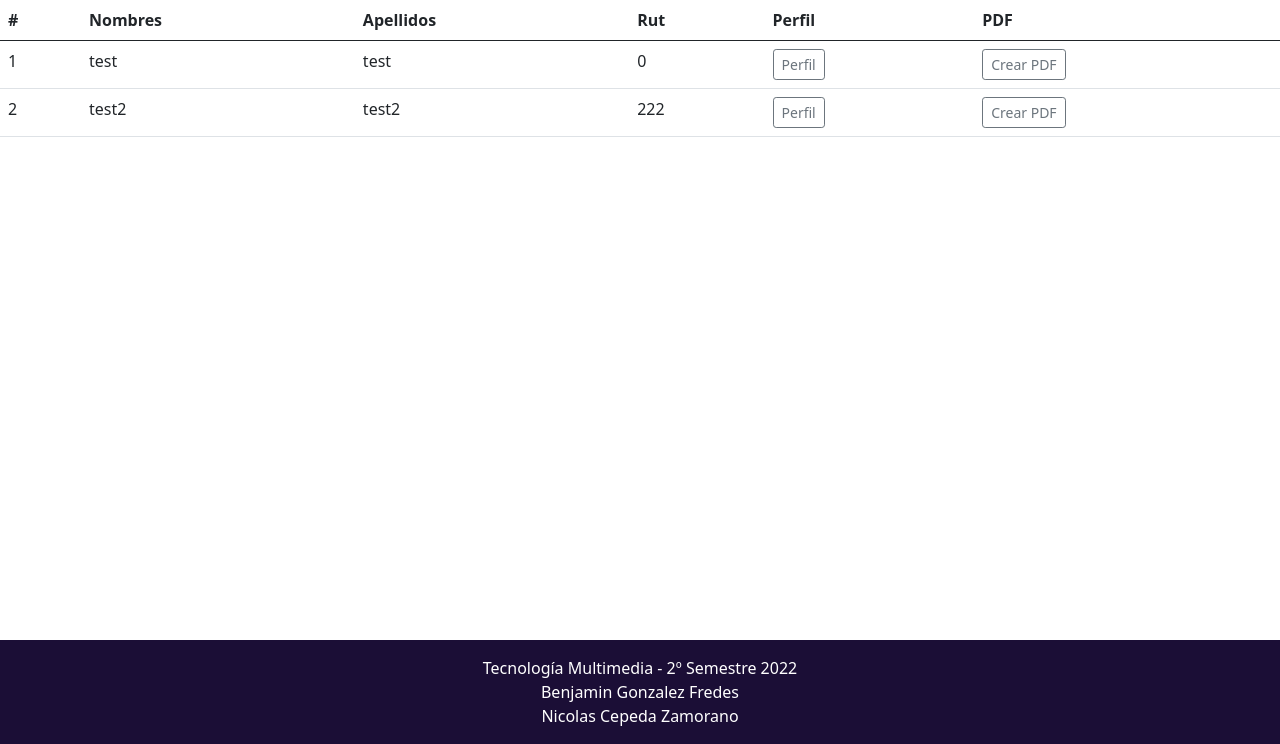
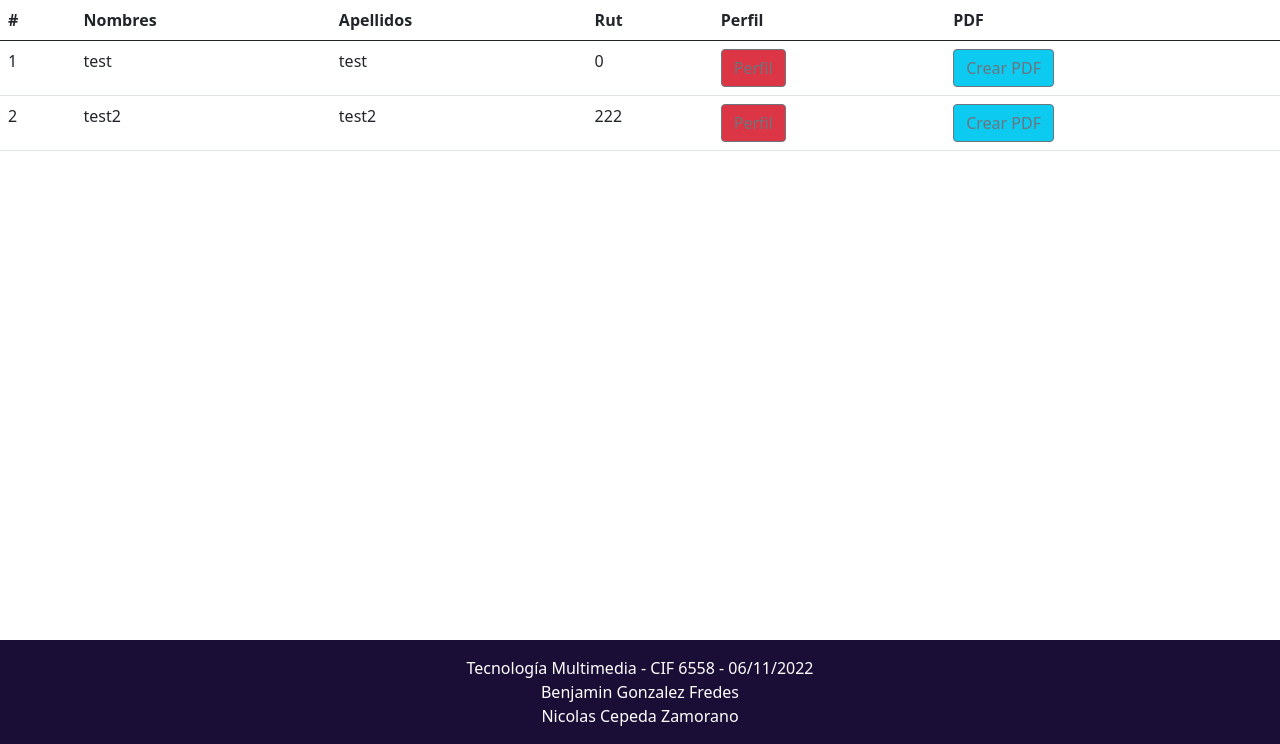
Before and after one commit to ulkimion/multimedia_prueba_2, a PHP site: page /listausuarios.php in a window 1280 px wide. Shown: the part 56-800 px from the top of the page. Run offline with PHP 8.4, Linux system fonts and the light colour scheme; data comes from the database, SQL or seed files in the repository.

Commit message:
ajustes al footer

```diff
--- a/crear_pdf.php
+++ b/crear_pdf.php
@@ -10,6 +10,7 @@ $GLOBALS["ciudad_residencia"] = $_REQUEST['ciudad_residencia'] ;
 $GLOBALS["nombre_completo"] = $nombres.' '.$apellidos;
 
 $GLOBALS["bandera"] = 'pais/'.$nacionalidad.'.png';
+$GLOBALS["qr"] = 'qrimg/'.$nombres.'.png';
 require('fpdf/fpdf.php');
 
 class PDF extends FPDF
--- a/estadisticas.php
+++ b/estadisticas.php
@@ -59,7 +59,7 @@
 
       <footer class="text-center text-white fixed-bottom" style="background-color: #221144;">
         <div class="text-center p-3" style="background-color: rgba(0, 0, 0, 0.2);">
-            Tecnología Multimedia - 2º Semestre 2022 <br>
+            Tecnología Multimedia - CIF 6558 - 06/11/2022  <br>
             Benjamin Gonzalez Fredes <br>
             Nicolas Cepeda Zamorano
 
--- a/index.html
+++ b/index.html
@@ -26,7 +26,7 @@
 
       <footer class="text-center text-white fixed-bottom" style="background-color: #221144;">
         <div class="text-center p-3" style="background-color: rgba(0, 0, 0, 0.2);">
-            Tecnología Multimedia - 2º Semestre 2022 <br>
+          Tecnología Multimedia - CIF 6558 - 06/11/2022  <br>
             Benjamin Gonzalez Fredes <br>
             Nicolas Cepeda Zamorano
 
--- a/listausuarios.php
+++ b/listausuarios.php
@@ -55,9 +55,9 @@ include "conn.php";
         <td><?php echo $data["apellidos"]; ?></td>
         <td><?php echo $data["rut"]; ?></td>
         <td><a href="usuario.php?id=<?php echo $data["id"]?>"><button type='button'
-        class='btn btn-sm btn-outline-secondary'>Perfil</button></a></td>
+        class='btn btn-danger btn-outline-secondary'>Perfil</button></a></td>
         <td><a href="crear_pdf.php?id=<?php echo $data["id"]?>&nombres=<?php echo $data["nombres"]?>&apellidos=<?php echo $data["apellidos"]?>&fecha_nacimiento=<?php echo $data["fecha_nacimiento"]?>&rut=<?php echo $data["rut"]?>&nacionalidad=<?php echo $data["nacionalidad"]?>&genero=<?php echo $data["genero"]?>&ciudad_residencia=<?php echo $data["ciudad_residencia"]?>">
-        <button type='button' class='btn btn-sm btn-outline-secondary'>Crear PDF</button></a></td>
+        <button type='button' class='btn btn-info btn-outline-secondary'>Crear PDF</button></a></td>
     </tr>
 <?php
         }
@@ -68,7 +68,7 @@ include "conn.php";
 </table>
       <footer class="text-center text-white fixed-bottom" style="background-color: #221144;">
         <div class="text-center p-3" style="background-color: rgba(0, 0, 0, 0.2);">
-            Tecnología Multimedia - 2º Semestre 2022 <br>
+            Tecnología Multimedia - CIF 6558 - 06/11/2022 <br>
             Benjamin Gonzalez Fredes <br>
             Nicolas Cepeda Zamorano
 
--- a/registro.php
+++ b/registro.php
@@ -80,7 +80,7 @@
 
       <footer class="text-center text-white fixed-bottom" style="background-color: #221144;">
         <div class="text-center p-3" style="background-color: rgba(0, 0, 0, 0.2);">
-            Tecnología Multimedia - 2º Semestre 2022 <br>
+            Tecnología Multimedia - CIF 6558 - 06/11/2022  <br>
             Benjamin Gonzalez Fredes <br>
             Nicolas Cepeda Zamorano
 
--- a/usuario.php
+++ b/usuario.php
@@ -78,7 +78,7 @@ include "conn.php";
 
       <footer class="text-center text-white fixed-bottom" style="background-color: #221144;">
         <div class="text-center p-3" style="background-color: rgba(0, 0, 0, 0.2);">
-            Tecnología Multimedia - 2º Semestre 2022 <br>
+            Tecnología Multimedia - CIF 6558 - 06/11/2022  <br>
             Benjamin Gonzalez Fredes <br>
             Nicolas Cepeda Zamorano
 
```
